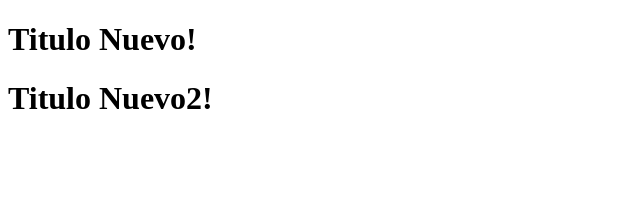
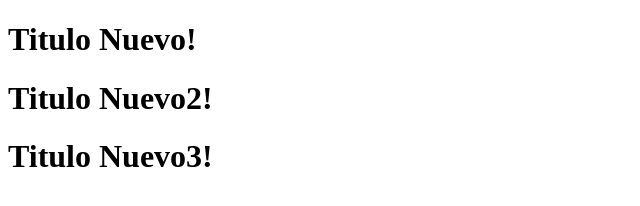
Before and after one commit to jmorenolie/GitHelloWorld, a plain HTML site: page index.html in a window 1280 px wide. Shown: the whole page, without its empty margins (0-640 px from the left). Drawn offline with Linux system fonts and the light colour scheme.

Commit message:
New Tittle 3

```diff
--- a/index.html
+++ b/index.html
@@ -9,5 +9,6 @@
 <body>
     <h1>Titulo Nuevo!</h1>
     <h1>Titulo Nuevo2!</h1>
+    <h1>Titulo Nuevo3!</h1>
 </body>
 </html>
```
